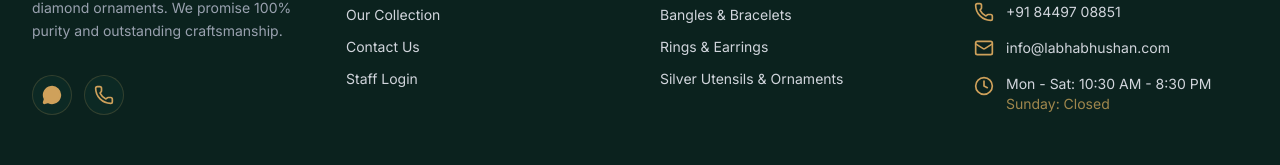
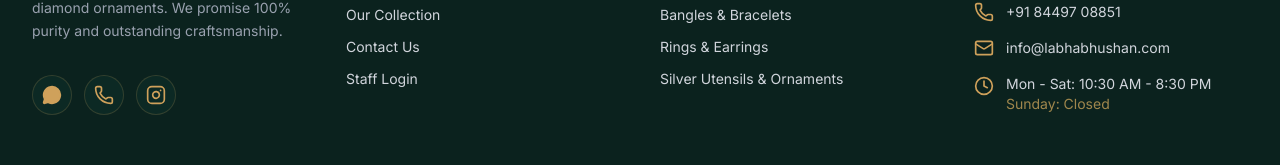
Before and after one commit to yashwardhan77/labh-abhushan, a Next.js app: page / in a window 1280 px wide. Shown: the part 3565-3730 px from the top of the page. Built offline with nearby package versions, Linux system fonts and the light colour scheme; no server answers; the database is empty; a web font is replaced by a local one.

Commit message:
feat: add Instagram link to footer

```diff
--- a/src/components/footer.tsx
+++ b/src/components/footer.tsx
@@ -3,7 +3,7 @@
 import React from 'react'
 import Link from 'next/link'
 import { usePathname } from 'next/navigation'
-import { MapPin, Phone, Mail, Clock, MessageCircle } from 'lucide-react'
+import { MapPin, Phone, Mail, Clock, MessageCircle, Instagram } from 'lucide-react'
 
 export default function Footer() {
   const pathname = usePathname()
@@ -16,6 +16,7 @@ export default function Footer() {
   const PHONE_NUM = '8449708851'
   const EMAIL = 'info@labhabhushan.com'
   const WA_LINK = `https://wa.me/${WHATSAPP_NUM}?text=Hi%20Labh%20Abhushan,%20I%20am%20interested%20in%20your%20jewellery%20collection.`
+  const INSTAGRAM_LINK = 'https://www.instagram.com/_labh_abhushan?igsh=ODFvcm5qaGN4dGp3'
 
   return (
     <footer className="bg-emerald-950 text-gray-300 border-t border-gold-500/20">
@@ -51,6 +52,15 @@ export default function Footer() {
                 aria-label="Phone"
               >
                 <Phone className="w-5 h-5" />
+              </a>
+              <a
+                href={INSTAGRAM_LINK}
+                target="_blank"
+                rel="noopener noreferrer"
+                className="w-10 h-10 rounded-full border border-gold-500/20 bg-emerald-900/50 flex items-center justify-center text-gold-400 hover:bg-gold-500/10 hover:text-gold-300 transition-all cursor-pointer"
+                aria-label="Instagram"
+              >
+                <Instagram className="w-5 h-5" />
               </a>
             </div>
           </div>
```
